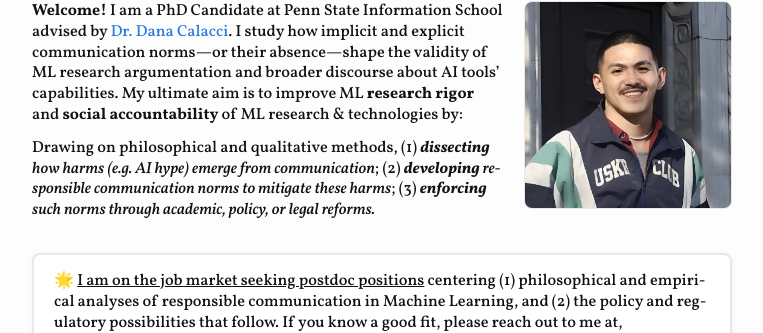
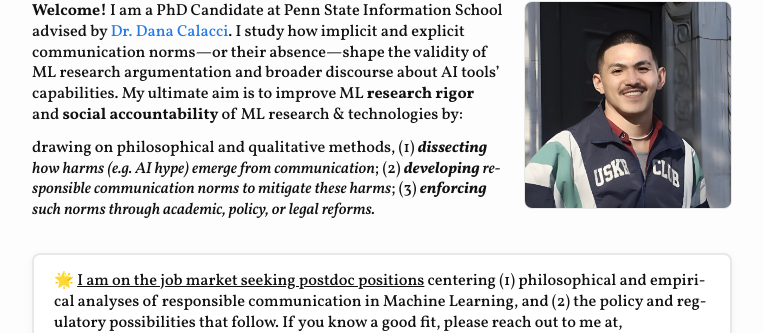
Before and after one commit to koutianqi/koutianqi.github.io, a Jekyll site: the page built from index.markdown, in a window 1280 px wide. Shown: the part 92-425 px from the top of the page, without its empty margins (258-1021 px from the left). Built offline with Jekyll 4.4.1, drawn with Linux system fonts in a browser that asks for light colours.

```diff
--- a/index.markdown
+++ b/index.markdown
@@ -9,7 +9,7 @@ title: "Tianqi Kou"
 
 **Welcome!** I am a PhD Candidate at Penn State Information School advised by [Dr. Dana Calacci](https://www.dcalacci.net). I study how implicit and explicit communication norms—or their absence—shape the validity of ML research argumentation and broader discourse about AI tools’ capabilities. My ultimate aim is to improve ML **research rigor** and **social accountability** of ML research & technologies by:
 
-Drawing on philosophical and qualitative methods, (1) _**dissecting** how harms (e.g. AI hype) emerge from communication_; (2) _**developing** responsible communication norms to mitigate these harms_; (3) _**enforcing** such norms through academic, policy, or legal reforms._
+drawing on philosophical and qualitative methods, (1) _**dissecting** how harms (e.g. AI hype) emerge from communication_; (2) _**developing** responsible communication norms to mitigate these harms_; (3) _**enforcing** such norms through academic, policy, or legal reforms._
 
   </div>
   <img class="headshot" src="{{ "/assets/img/headshot_crop.jpg" | relative_url }}" alt="Headshot" />
```
